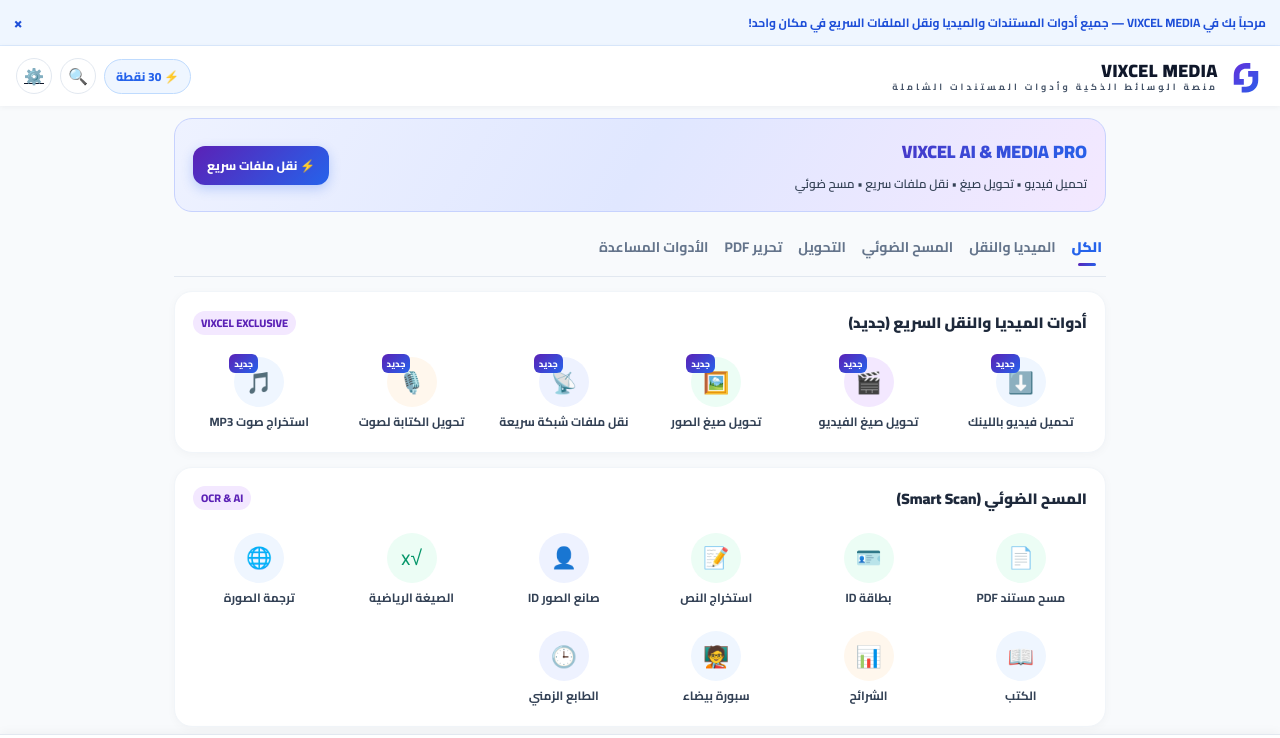
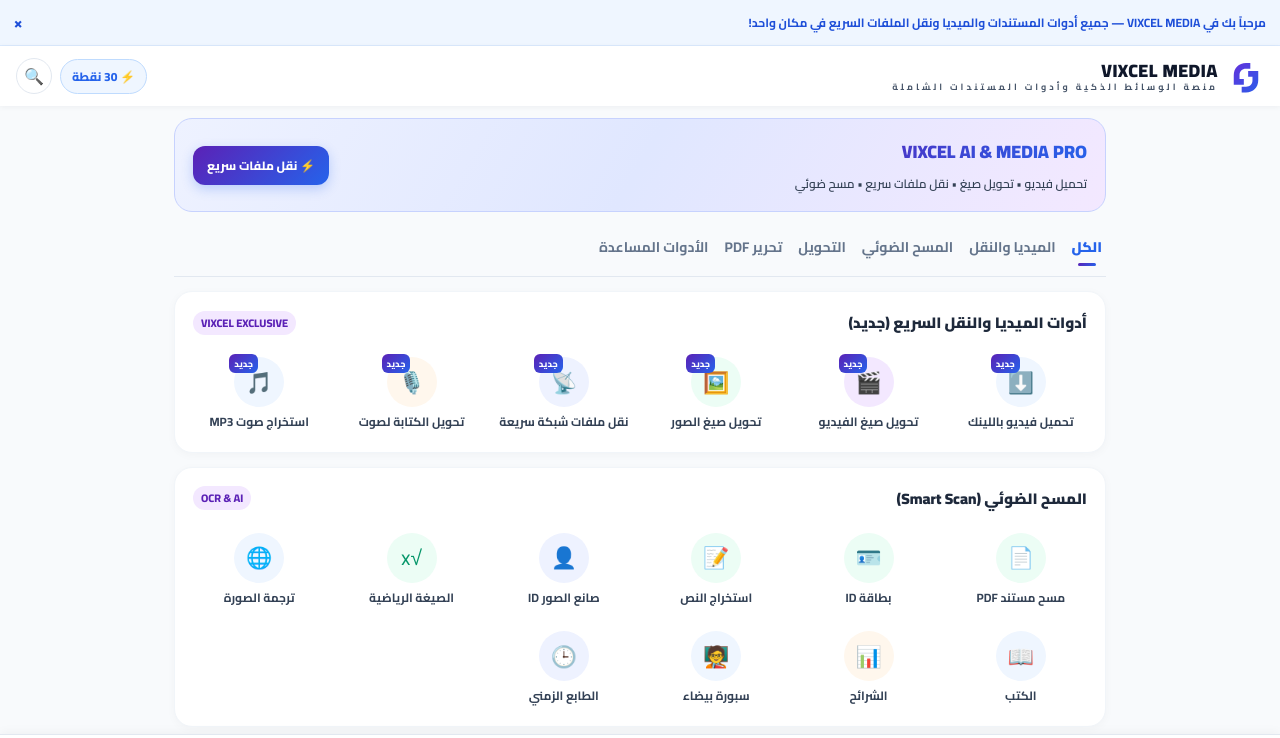
Before and after one commit to wowstoresms-rgb/vixcel-media, a plain HTML site: page index.html in a window 1280 px wide. Shown: the top 738 px of the page. Drawn offline with nearby package versions, Linux system fonts and the light colour scheme.

Commit message:
Update index.html

```diff
--- a/index.html
+++ b/index.html
@@ -289,7 +289,7 @@
     <div class="header-actions">
       <div class="pill-badge" onclick="openWalletModal()">⚡ <span id="creditCount">30</span> نقطة</div>
       <button class="icon-btn" onclick="toggleSearch()" title="بحث">🔍</button>
-      <a href="./admin.html" class="icon-btn" title="لوحة التحكم">⚙️</a>
+
     </div>
   </header>
 
```
